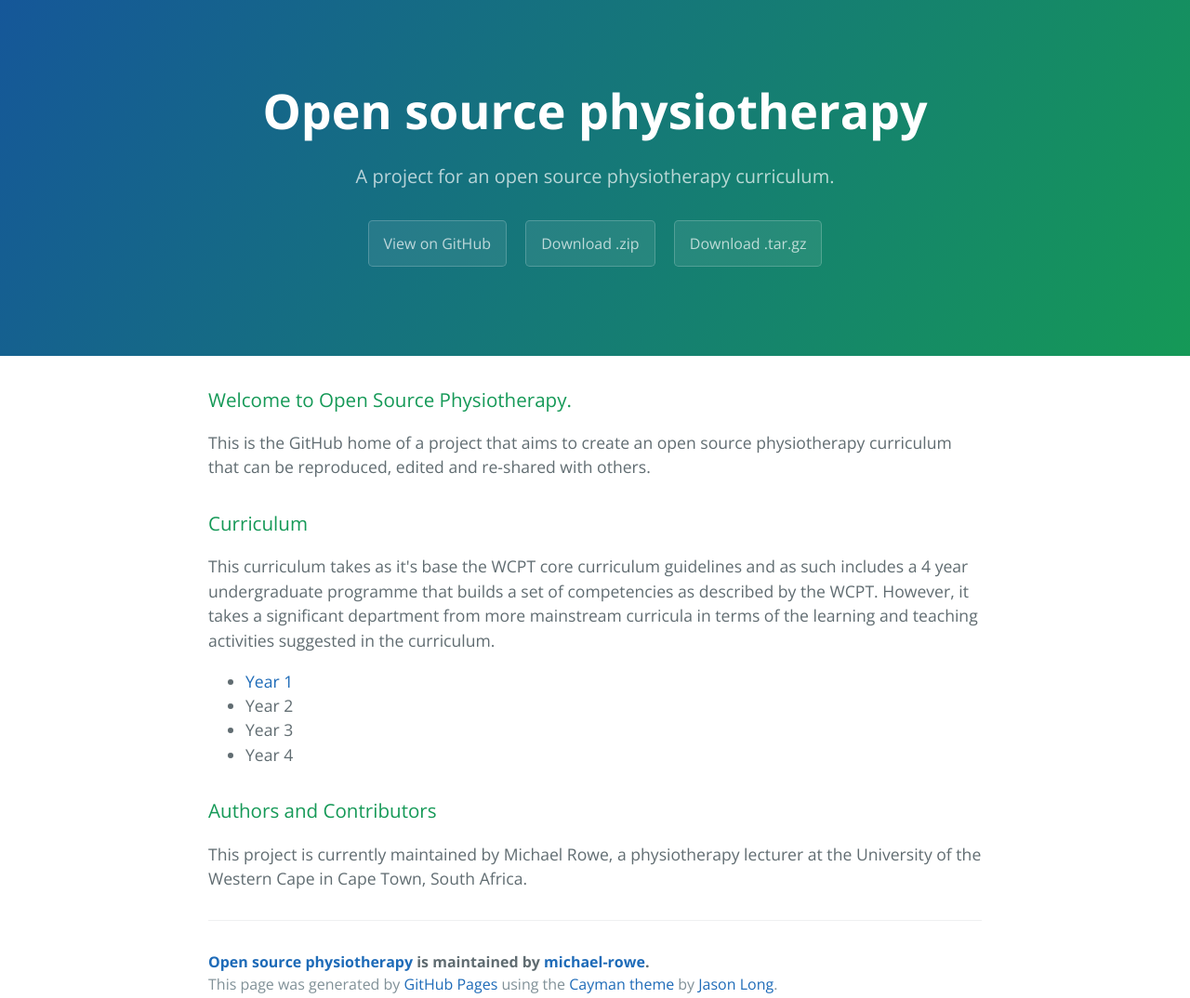
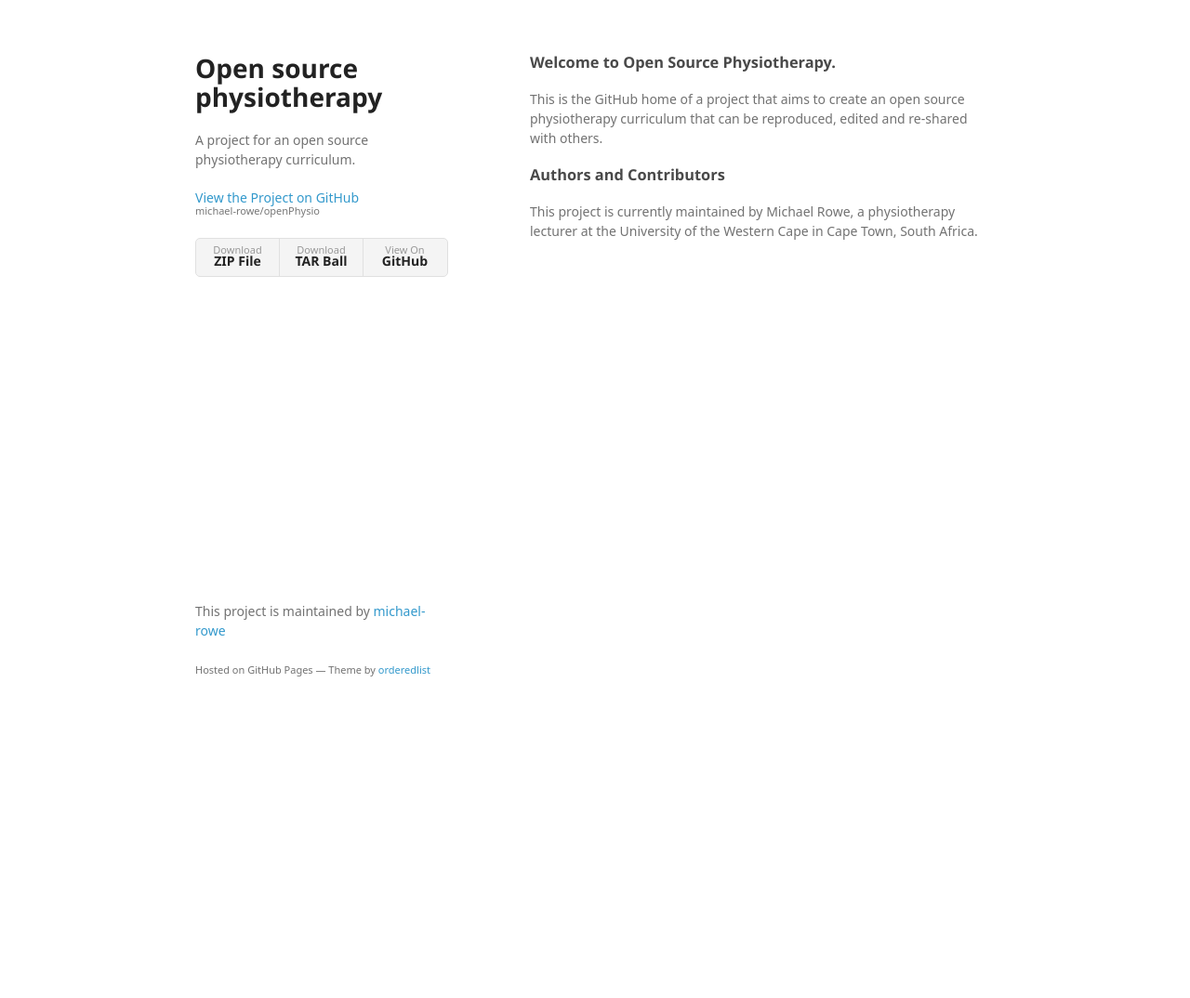
Before and after one commit to michael-rowe/altPhysio, a plain HTML site: page index.html in a window 1280 px wide. Shown: the whole page at 93% size. After the commit the page ends 800 px from the top, so only its background shows below. Drawn offline with nearby package versions, Linux system fonts and the light colour scheme; a web font is replaced by a local one.

Commit message:
Create gh-pages branch via GitHub

```diff
--- a/index.html
+++ b/index.html
@@ -1,51 +1,49 @@
-<!DOCTYPE html>
-<html lang="en-us">
+<!doctype html>
+<html>
   <head>
-    <meta charset="UTF-8">
+    <meta charset="utf-8">
+    <meta http-equiv="X-UA-Compatible" content="chrome=1">
     <title>Open source physiotherapy by michael-rowe</title>
-    <meta name="viewport" content="width=device-width, initial-scale=1">
-    <link rel="stylesheet" type="text/css" href="stylesheets/normalize.css" media="screen">
-    <link href='https://fonts.googleapis.com/css?family=Open+Sans:400,700' rel='stylesheet' type='text/css'>
-    <link rel="stylesheet" type="text/css" href="stylesheets/stylesheet.css" media="screen">
-    <link rel="stylesheet" type="text/css" href="stylesheets/github-light.css" media="screen">
+
+    <link rel="stylesheet" href="stylesheets/styles.css">
+    <link rel="stylesheet" href="stylesheets/github-light.css">
+    <meta name="viewport" content="width=device-width">
+    <!--[if lt IE 9]>
+    <script src="//html5shiv.googlecode.com/svn/trunk/html5.js"></script>
+    <![endif]-->
   </head>
   <body>
-    <section class="page-header">
-      <h1 class="project-name">Open source physiotherapy</h1>
-      <h2 class="project-tagline">A project for an open source physiotherapy curriculum.</h2>
-      <a href="https://github.com/michael-rowe/physio-curriculum" class="btn">View on GitHub</a>
-      <a href="https://github.com/michael-rowe/physio-curriculum/zipball/master" class="btn">Download .zip</a>
-      <a href="https://github.com/michael-rowe/physio-curriculum/tarball/master" class="btn">Download .tar.gz</a>
-    </section>
+    <div class="wrapper">
+      <header>
+        <h1>Open source physiotherapy</h1>
+        <p>A project for an open source physiotherapy curriculum.</p>
 
-    <section class="main-content">
-      <h3>
+        <p class="view"><a href="https://github.com/michael-rowe/openPhysio">View the Project on GitHub <small>michael-rowe/openPhysio</small></a></p>
+
+
+        <ul>
+          <li><a href="https://github.com/michael-rowe/openPhysio/zipball/master">Download <strong>ZIP File</strong></a></li>
+          <li><a href="https://github.com/michael-rowe/openPhysio/tarball/master">Download <strong>TAR Ball</strong></a></li>
+          <li><a href="https://github.com/michael-rowe/openPhysio">View On <strong>GitHub</strong></a></li>
+        </ul>
+      </header>
+      <section>
+        <h3>
 <a id="welcome-to-open-source-physiotherapy" class="anchor" href="#welcome-to-open-source-physiotherapy" aria-hidden="true"><span aria-hidden="true" class="octicon octicon-link"></span></a>Welcome to Open Source Physiotherapy.</h3>
 
 <p>This is the GitHub home of a project that aims to create an open source physiotherapy curriculum that can be reproduced, edited and re-shared with others.</p>
-
-<h3>Curriculum</h3>
-<p>This curriculum takes as it's base the WCPT core curriculum guidelines and as such includes a 4 year undergraduate programme that builds a set of competencies as described by the WCPT. However, it takes a significant department from more mainstream curricula in terms of the learning and teaching activities suggested in the curriculum.</p>
-<ul>
-  <li><a href ="year-1.html">Year 1</a></li>
-  <li>Year 2</li>
-  <li>Year 3</li>
-  <li>Year 4</li>
-</ul>
 
 <h3>
 <a id="authors-and-contributors" class="anchor" href="#authors-and-contributors" aria-hidden="true"><span aria-hidden="true" class="octicon octicon-link"></span></a>Authors and Contributors</h3>
 
 <p>This project is currently maintained by Michael Rowe, a physiotherapy lecturer at the University of the Western Cape in Cape Town, South Africa.</p>
-
-      <footer class="site-footer">
-        <span class="site-footer-owner"><a href="https://github.com/michael-rowe/physio-curriculum">Open source physiotherapy</a> is maintained by <a href="https://github.com/michael-rowe">michael-rowe</a>.</span>
-
-        <span class="site-footer-credits">This page was generated by <a href="https://pages.github.com">GitHub Pages</a> using the <a href="https://github.com/jasonlong/cayman-theme">Cayman theme</a> by <a href="https://twitter.com/jasonlong">Jason Long</a>.</span>
+      </section>
+      <footer>
+        <p>This project is maintained by <a href="https://github.com/michael-rowe">michael-rowe</a></p>
+        <p><small>Hosted on GitHub Pages &mdash; Theme by <a href="https://github.com/orderedlist">orderedlist</a></small></p>
       </footer>
-
-    </section>
-
+    </div>
+    <script src="javascripts/scale.fix.js"></script>
 
   </body>
 </html>
--- /dev/null
+++ b/javascripts/scale.fix.js
@@ -0,0 +1,17 @@
+var metas = document.getElementsByTagName('meta');
+var i;
+if (navigator.userAgent.match(/iPhone/i)) {
+  for (i=0; i<metas.length; i++) {
+    if (metas[i].name == "viewport") {
+      metas[i].content = "width=device-width, minimum-scale=1.0, maximum-scale=1.0";
+    }
+  }
+  document.addEventListener("gesturestart", gestureStart, false);
+}
+function gestureStart() {
+  for (i=0; i<metas.length; i++) {
+    if (metas[i].name == "viewport") {
+      metas[i].content = "width=device-width, minimum-scale=0.25, maximum-scale=1.6";
+    }
+  }
+}
--- /dev/null
+++ b/stylesheets/styles.css
@@ -0,0 +1,324 @@
+@font-face {
+  font-family: 'Noto Sans';
+  font-weight: 400;
+  font-style: normal;
+  src: url('../fonts/Noto-Sans-regular/Noto-Sans-regular.eot');
+  src: url('../fonts/Noto-Sans-regular/Noto-Sans-regular.eot?#iefix') format('embedded-opentype'),
+       local('Noto Sans'),
+       local('Noto-Sans-regular'),
+       url('../fonts/Noto-Sans-regular/Noto-Sans-regular.woff2') format('woff2'),
+       url('../fonts/Noto-Sans-regular/Noto-Sans-regular.woff') format('woff'),
+       url('../fonts/Noto-Sans-regular/Noto-Sans-regular.ttf') format('truetype'),
+       url('../fonts/Noto-Sans-regular/Noto-Sans-regular.svg#NotoSans') format('svg');
+}
+
+@font-face {
+  font-family: 'Noto Sans';
+  font-weight: 700;
+  font-style: normal;
+  src: url('../fonts/Noto-Sans-700/Noto-Sans-700.eot');
+  src: url('../fonts/Noto-Sans-700/Noto-Sans-700.eot?#iefix') format('embedded-opentype'),
+       local('Noto Sans Bold'),
+       local('Noto-Sans-700'),
+       url('../fonts/Noto-Sans-700/Noto-Sans-700.woff2') format('woff2'),
+       url('../fonts/Noto-Sans-700/Noto-Sans-700.woff') format('woff'),
+       url('../fonts/Noto-Sans-700/Noto-Sans-700.ttf') format('truetype'),
+       url('../fonts/Noto-Sans-700/Noto-Sans-700.svg#NotoSans') format('svg');
+}
+
+@font-face {
+  font-family: 'Noto Sans';
+  font-weight: 400;
+  font-style: italic;
+  src: url('../fonts/Noto-Sans-italic/Noto-Sans-italic.eot');
+  src: url('../fonts/Noto-Sans-italic/Noto-Sans-italic.eot?#iefix') format('embedded-opentype'),
+       local('Noto Sans Italic'),
+       local('Noto-Sans-italic'),
+       url('../fonts/Noto-Sans-italic/Noto-Sans-italic.woff2') format('woff2'),
+       url('../fonts/Noto-Sans-italic/Noto-Sans-italic.woff') format('woff'),
+       url('../fonts/Noto-Sans-italic/Noto-Sans-italic.ttf') format('truetype'),
+       url('../fonts/Noto-Sans-italic/Noto-Sans-italic.svg#NotoSans') format('svg');
+}
+
+@font-face {
+  font-family: 'Noto Sans';
+  font-weight: 700;
+  font-style: italic;
+  src: url('../fonts/Noto-Sans-700italic/Noto-Sans-700italic.eot');
+  src: url('../fonts/Noto-Sans-700italic/Noto-Sans-700italic.eot?#iefix') format('embedded-opentype'),
+       local('Noto Sans Bold Italic'),
+       local('Noto-Sans-700italic'),
+       url('../fonts/Noto-Sans-700italic/Noto-Sans-700italic.woff2') format('woff2'),
+       url('../fonts/Noto-Sans-700italic/Noto-Sans-700italic.woff') format('woff'),
+       url('../fonts/Noto-Sans-700italic/Noto-Sans-700italic.ttf') format('truetype'),
+       url('../fonts/Noto-Sans-700italic/Noto-Sans-700italic.svg#NotoSans') format('svg');
+}
+
+body {
+  background-color: #fff;
+  padding:50px;
+  font: 14px/1.5 "Noto Sans", "Helvetica Neue", Helvetica, Arial, sans-serif;
+  color:#727272;
+  font-weight:400;
+}
+
+h1, h2, h3, h4, h5, h6 {
+  color:#222;
+  margin:0 0 20px;
+}
+
+p, ul, ol, table, pre, dl {
+  margin:0 0 20px;
+}
+
+h1, h2, h3 {
+  line-height:1.1;
+}
+
+h1 {
+  font-size:28px;
+}
+
+h2 {
+  color:#393939;
+}
+
+h3, h4, h5, h6 {
+  color:#494949;
+}
+
+a {
+  color:#39c;
+  text-decoration:none;
+}
+
+a:hover {
+  color:#069;
+}
+
+a small {
+  font-size:11px;
+  color:#777;
+  margin-top:-0.3em;
+  display:block;
+}
+
+a:hover small {
+  color:#777;
+}
+
+.wrapper {
+  width:860px;
+  margin:0 auto;
+}
+
+blockquote {
+  border-left:1px solid #e5e5e5;
+  margin:0;
+  padding:0 0 0 20px;
+  font-style:italic;
+}
+
+code, pre {
+  font-family:Monaco, Bitstream Vera Sans Mono, Lucida Console, Terminal, Consolas, Liberation Mono, DejaVu Sans Mono, Courier New, monospace;
+  color:#333;
+  font-size:12px;
+}
+
+pre {
+  padding:8px 15px;
+  background: #f8f8f8;
+  border-radius:5px;
+  border:1px solid #e5e5e5;
+  overflow-x: auto;
+}
+
+table {
+  width:100%;
+  border-collapse:collapse;
+}
+
+th, td {
+  text-align:left;
+  padding:5px 10px;
+  border-bottom:1px solid #e5e5e5;
+}
+
+dt {
+  color:#444;
+  font-weight:700;
+}
+
+th {
+  color:#444;
+}
+
+img {
+  max-width:100%;
+}
+
+header {
+  width:270px;
+  float:left;
+  position:fixed;
+  -webkit-font-smoothing:subpixel-antialiased;
+}
+
+header ul {
+  list-style:none;
+  height:40px;
+  padding:0;
+  background: #f4f4f4;
+  border-radius:5px;
+  border:1px solid #e0e0e0;
+  width:270px;
+}
+
+header li {
+  width:89px;
+  float:left;
+  border-right:1px solid #e0e0e0;
+  height:40px;
+}
+
+header li:first-child a {
+  border-radius:5px 0 0 5px;
+}
+
+header li:last-child a {
+  border-radius:0 5px 5px 0;
+}
+
+header ul a {
+  line-height:1;
+  font-size:11px;
+  color:#999;
+  display:block;
+  text-align:center;
+  padding-top:6px;
+  height:34px;
+}
+
+header ul a:hover {
+  color:#999;
+}
+
+header ul a:active {
+  background-color:#f0f0f0;
+}
+
+strong {
+  color:#222;
+  font-weight:700;
+}
+
+header ul li + li + li {
+  border-right:none;
+  width:89px;
+}
+
+header ul a strong {
+  font-size:14px;
+  display:block;
+  color:#222;
+}
+
+section {
+  width:500px;
+  float:right;
+  padding-bottom:50px;
+}
+
+small {
+  font-size:11px;
+}
+
+hr {
+  border:0;
+  background:#e5e5e5;
+  height:1px;
+  margin:0 0 20px;
+}
+
+footer {
+  width:270px;
+  float:left;
+  position:fixed;
+  bottom:50px;
+  -webkit-font-smoothing:subpixel-antialiased;
+}
+
+@media print, screen and (max-width: 960px) {
+
+  div.wrapper {
+    width:auto;
+    margin:0;
+  }
+
+  header, section, footer {
+    float:none;
+    position:static;
+    width:auto;
+  }
+
+  header {
+    padding-right:320px;
+  }
+
+  section {
+    border:1px solid #e5e5e5;
+    border-width:1px 0;
+    padding:20px 0;
+    margin:0 0 20px;
+  }
+
+  header a small {
+    display:inline;
+  }
+
+  header ul {
+    position:absolute;
+    right:50px;
+    top:52px;
+  }
+}
+
+@media print, screen and (max-width: 720px) {
+  body {
+    word-wrap:break-word;
+  }
+
+  header {
+    padding:0;
+  }
+
+  header ul, header p.view {
+    position:static;
+  }
+
+  pre, code {
+    word-wrap:normal;
+  }
+}
+
+@media print, screen and (max-width: 480px) {
+  body {
+    padding:15px;
+  }
+
+  header ul {
+    width:99%;
+  }
+
+  header li, header ul li + li + li {
+    width:33%;
+  }
+}
+
+@media print {
+  body {
+    padding:0.4in;
+    font-size:12pt;
+    color:#444;
+  }
+}
```
